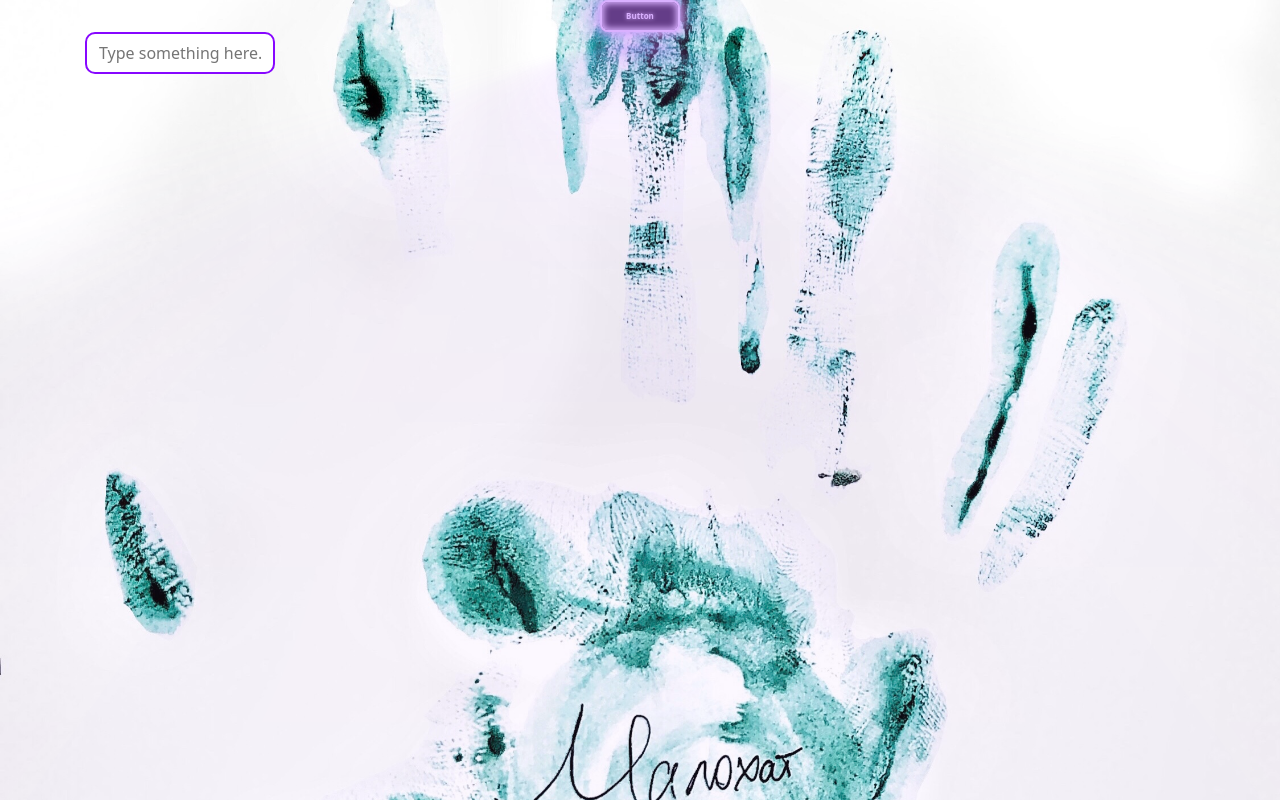
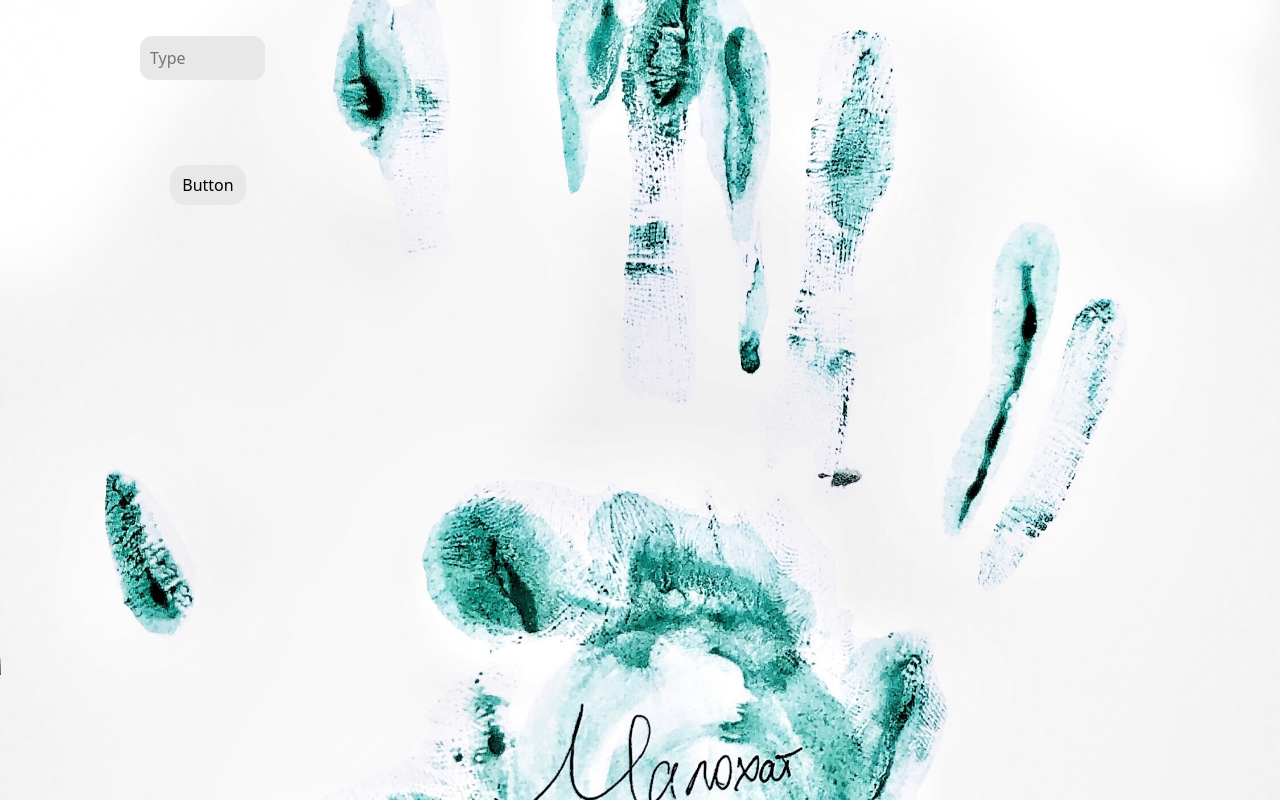
Before and after one commit to yourvows/happybirthday, a website: page index.html in a window 1280 px wide. Drawn offline with nearby package versions, Linux system fonts and the light colour scheme.

Commit message:
main page

```diff
--- a/assets/style/style.css
+++ b/assets/style/style.css
@@ -4,6 +4,19 @@
   box-sizing: border-box;
   list-style: none;
   scroll-behavior: smooth;
+}
+
+html,
+body {
+  overflow-x: hidden;
+}
+
+body {
+  position: relative;
+}
+
+body {
+  overflow-y: hidden;
 }
 
 .banner {
@@ -16,49 +29,34 @@
   position: relative;
 }
 
-.box {
-  display: flex;
-  align-items: center;
-  justify-content: center;
-}
-
 /* input */
 .input {
   position: absolute;
-  top: 22px;
-  left: 70px;
-  color: #8707ff;
-  border: 2px solid #8707ff;
-  border-radius: 10px;
-  padding: 7px 12px;
-  /* background: transparent; */
-  max-width: 190px;
-  margin: 10px 15px;
-  outline: none;
+  top: 36px;
+  left: 140px;
+  border: none;
+  border-radius: 12px;
+  padding: 10px;
+  background-color: #e8e8e8;
+  font-size: medium;
+  max-width: 125px;
 }
 
-.input:active {
-  box-shadow: 2px 2px 15px #8707ff inset;
+.input:focus {
+  outline-color: white;
 }
 
 /* Submit */
 button {
-  --glow-color: #d9b0ff;
-  --glow-spread-color: #bf7bffc7;
-  --enhanced-glow-color: #e7ceff;
-  --btn-color: #643d88;
-  border: 0.25em solid var(--glow-color);
-  padding: 1em 3em;
-  color: var(--glow-color);
-  font-size: 8px;
-  font-weight: 700;
-  background-color: var(--btn-color);
-  border-radius: 1em;
-  outline: none;
-  box-shadow: 0 0 1em 0.25em var(--glow-color), 0 0 4em 1em var(--glow-spread-color), inset 0 0 0.75em 0.25em var(--glow-color);
-  text-shadow: 0 0 0.5em var(--glow-color);
-  position: relative;
-  transition: all 0.3s;
+  position: absolute;
+  top: 165px;
+  left: 170px;
+  width: 76px;
+  height: 40px;
+  border: none;
+  border-radius: 15px;
+  background: transparent;
+  background-color: #e8e8e8;
 }
 
 button::after {
--- a/index.html
+++ b/index.html
@@ -15,12 +15,8 @@
 
 <body>
   <section class="banner">
-    <div class="container">
-      <div class="box">
-        <input id="password" type="password" name="text" class="input" placeholder="Type something here....">
-        <button id="submit" onClick="op()">Button</button>
-      </div>
-    </div>
+    <input id="password" type="text" name="text" class="input" placeholder="Type">
+    <button id="submit" onClick="op()">Button</button>
   </section>
 
   <!-- JS connection -->
```
